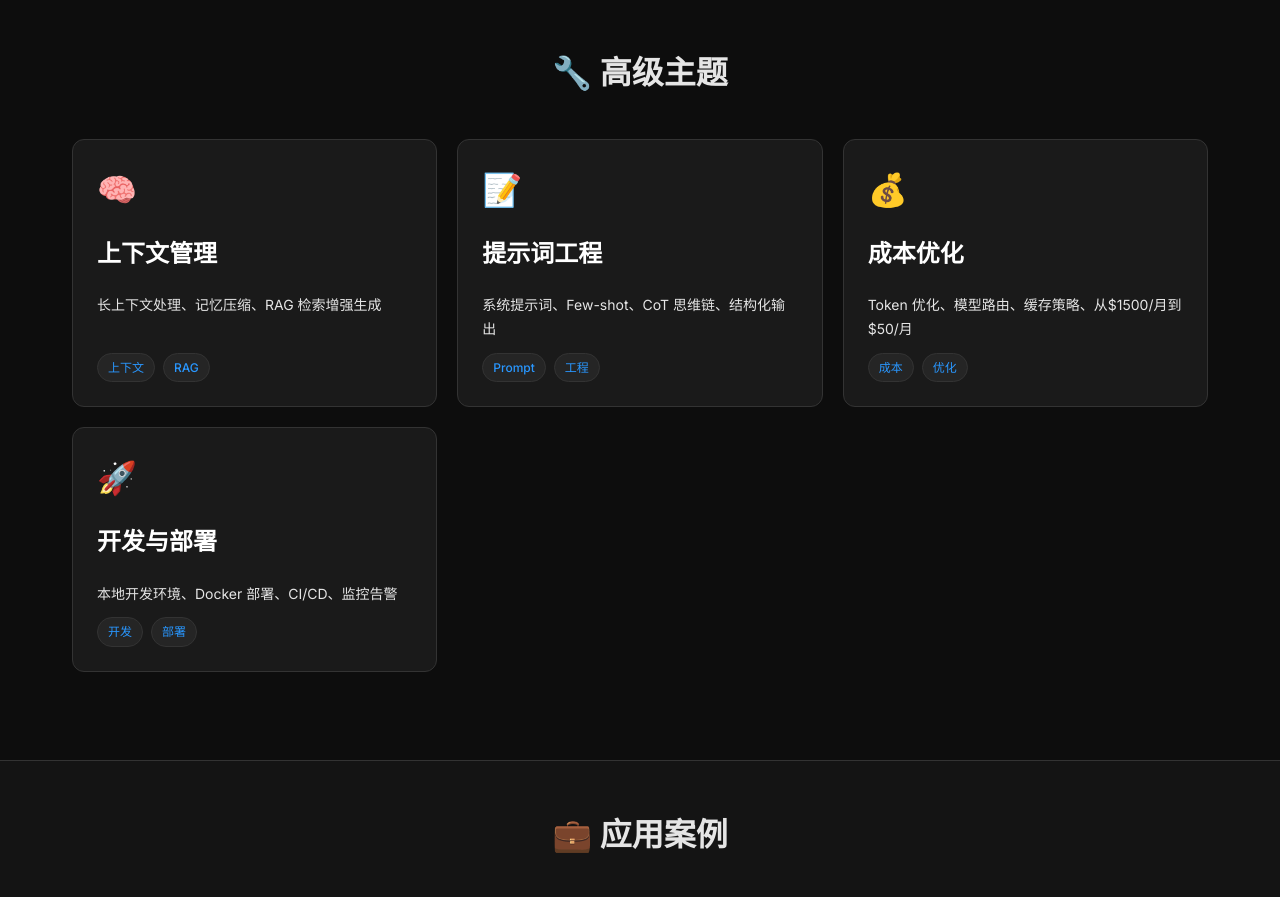
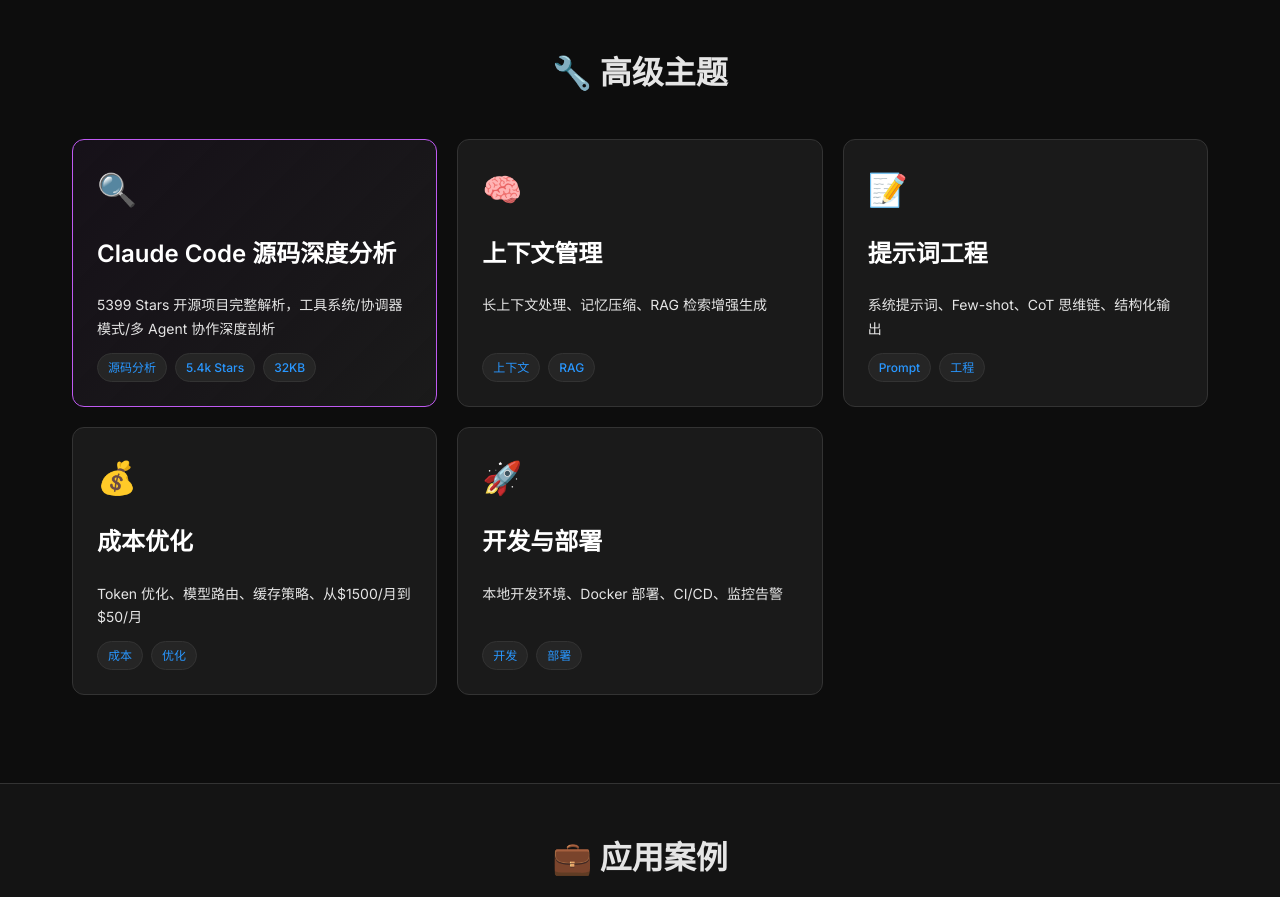
Before and after one commit to yzt345677/haji-tou-knowledge-base, a plain HTML site: page ai-agent/index.html in a window 1280 px wide. Shown: the part 1540-2437 px from the top of the page. Drawn offline with Linux system fonts and the light colour scheme.

Commit message:
feat: AI Agent 首页添加 Claude Code 源码分析卡片

```diff
--- a/ai-agent/index.html
+++ b/ai-agent/index.html
@@ -180,6 +180,16 @@
       <div class="container">
         <h2 class="section-title">🔧 高级主题</h2>
         <div class="module-grid">
+          <a href="claude-code-analysis.html" class="module-card featured">
+            <div class="module-icon">🔍</div>
+            <h3 class="module-title">Claude Code 源码深度分析</h3>
+            <p class="module-desc">5399 Stars 开源项目完整解析，工具系统/协调器模式/多 Agent 协作深度剖析</p>
+            <div class="module-tags">
+              <span class="module-tag">源码分析</span>
+              <span class="module-tag">5.4k Stars</span>
+              <span class="module-tag">32KB</span>
+            </div>
+          </a>
           <div class="module-card">
             <div class="module-icon">🧠</div>
             <h3 class="module-title">上下文管理</h3>
```
